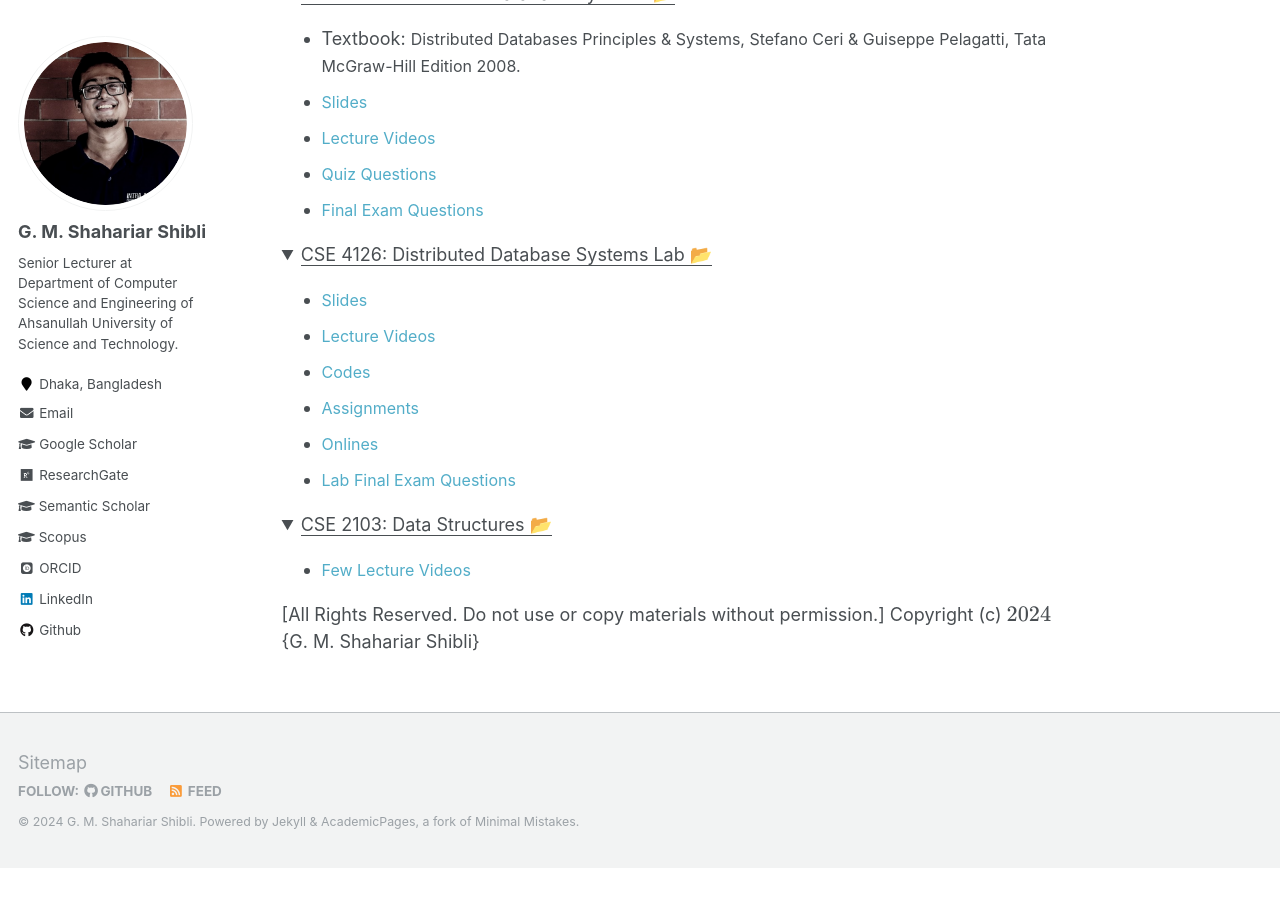
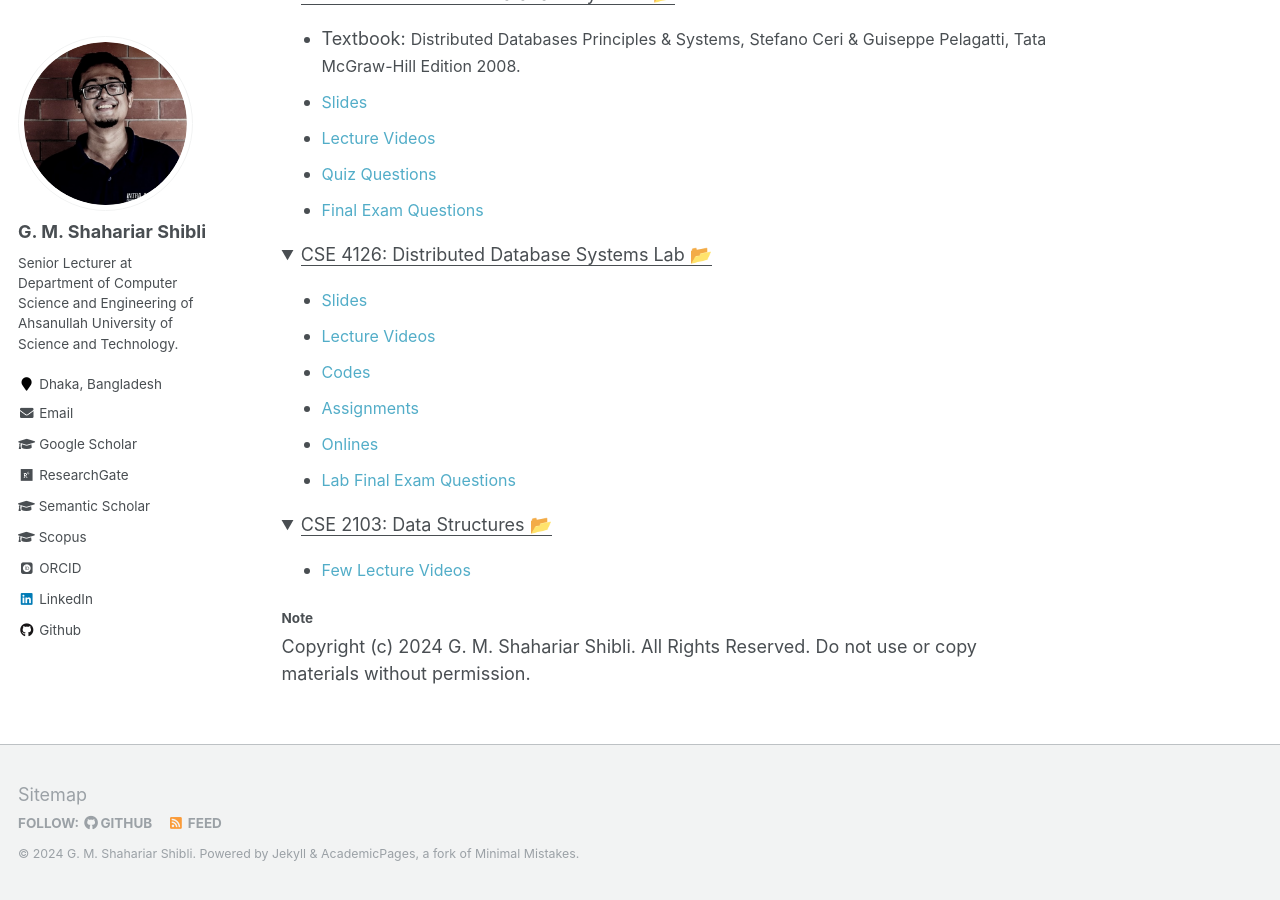
Before and after one commit to shahariar-shibli/shahariar-shibli.github.io, a Jekyll site: the page built from _pages/teaching.md, in a window 1280 px wide and 900 px high, scrolled down 1241 px. Built offline with Jekyll 4.4.1, drawn with Linux system fonts in a browser that asks for light colours; some web fonts are replaced; formulas are drawn with MathJax 3; before the commit the page ends 2109 px from its top, so only the background shows below that.

Commit message:
Update teaching.md

```diff
--- a/_pages/teaching.md
+++ b/_pages/teaching.md
@@ -199,5 +199,6 @@ genetic combined approaches to computing applications.
 	</ul>
 </details>
 
-[All Rights Reserved. Do not use or copy materials without permission.]
-Copyright (c) ${2024} ${G. M. Shahariar Shibli}
+
+#### Note
+Copyright (c) 2024 G. M. Shahariar Shibli. All Rights Reserved. Do not use or copy materials without permission.
```
